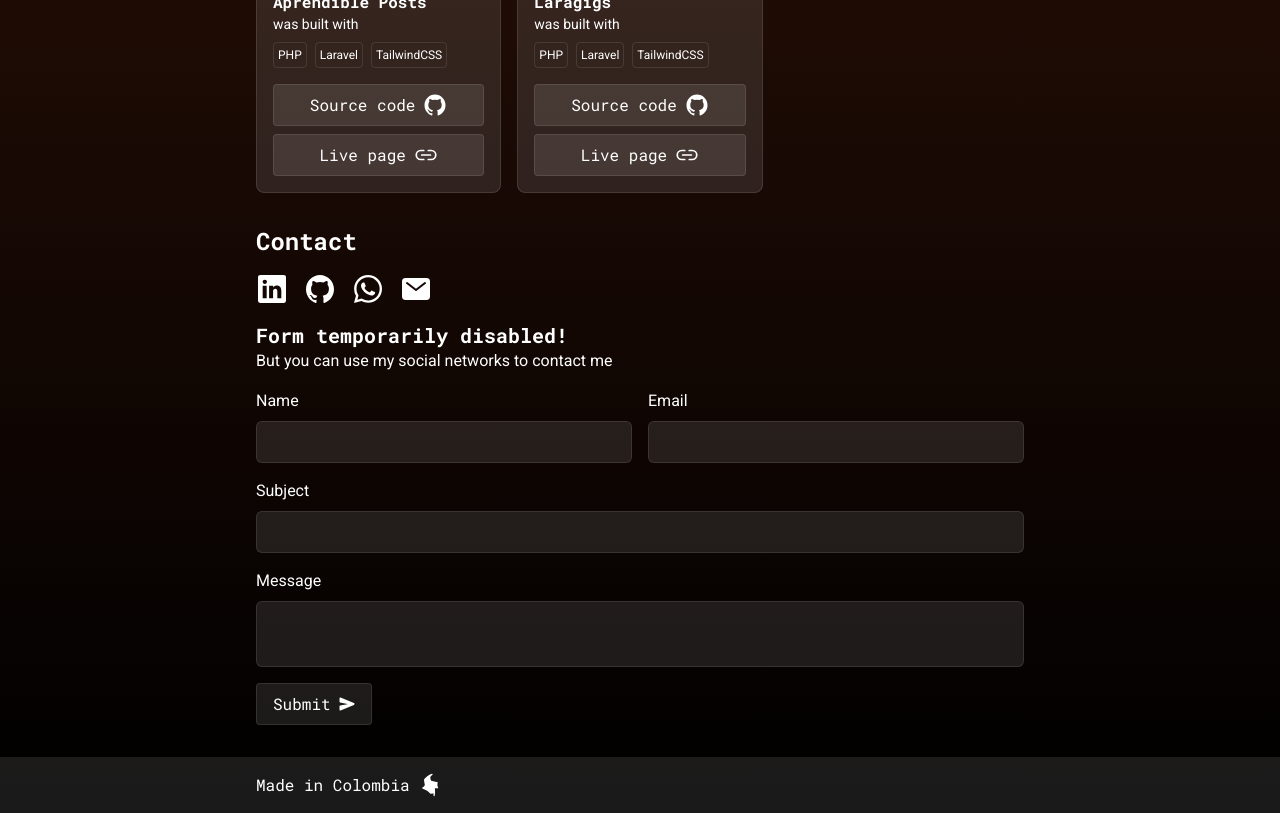
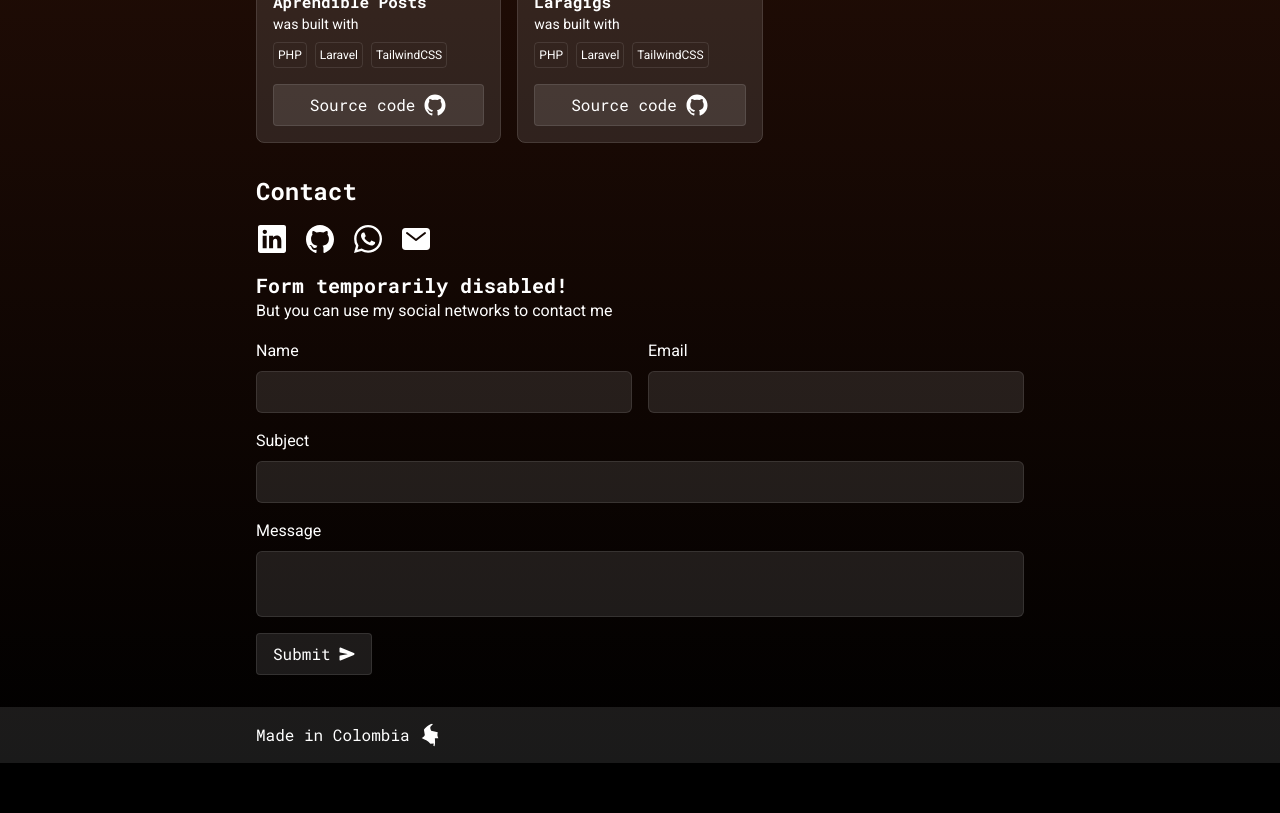
Before and after one commit to eatteer/portfolio, a Next.js app: page / in a window 1280 px wide. Shown: the part 2420-3233 px from the top of the page. After the commit the page ends 3183 px from the top, so only its background shows below. Built offline with nearby package versions, Linux system fonts and the light colour scheme.

Commit message:
Remove some production urls

```diff
--- a/sections/Portfolio/data.ts
+++ b/sections/Portfolio/data.ts
@@ -53,7 +53,7 @@ export const portfolio: Project[] = [
     title: 'Aprendible Posts',
     imageUrl:
       'https://user-images.githubusercontent.com/55556476/199030370-835fb1f4-b201-4d56-ac1e-7ff43b184d01.png',
-    productionUrl: 'https://sea-turtle-app-esh6g.ondigitalocean.app/posts',
+    productionUrl: '',
     repositoryUrl: 'https://github.com/eatteer/aprendible-laravel-crash-course',
     stack: ['PHP', 'Laravel', 'TailwindCSS'],
   },
@@ -61,7 +61,7 @@ export const portfolio: Project[] = [
     title: 'Laragigs',
     imageUrl:
       'https://user-images.githubusercontent.com/55556476/199031046-102fa388-f23d-4e39-8a83-e490f186678d.png',
-    productionUrl: 'https://jellyfish-app-ee2ia.ondigitalocean.app/',
+    productionUrl: '',
     repositoryUrl: 'https://github.com/eatteer/laragigs-crash-course',
     stack: ['PHP', 'Laravel', 'TailwindCSS'],
   }
```
